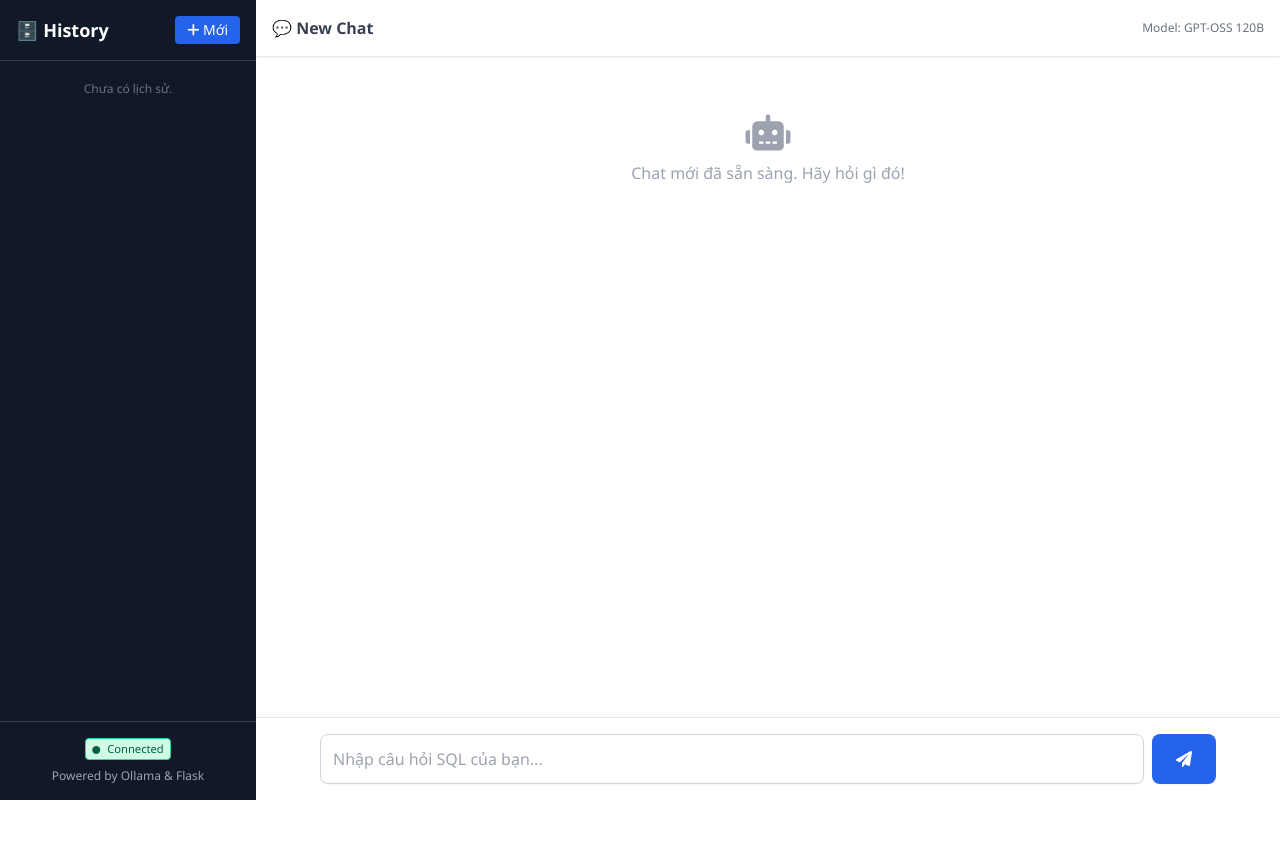
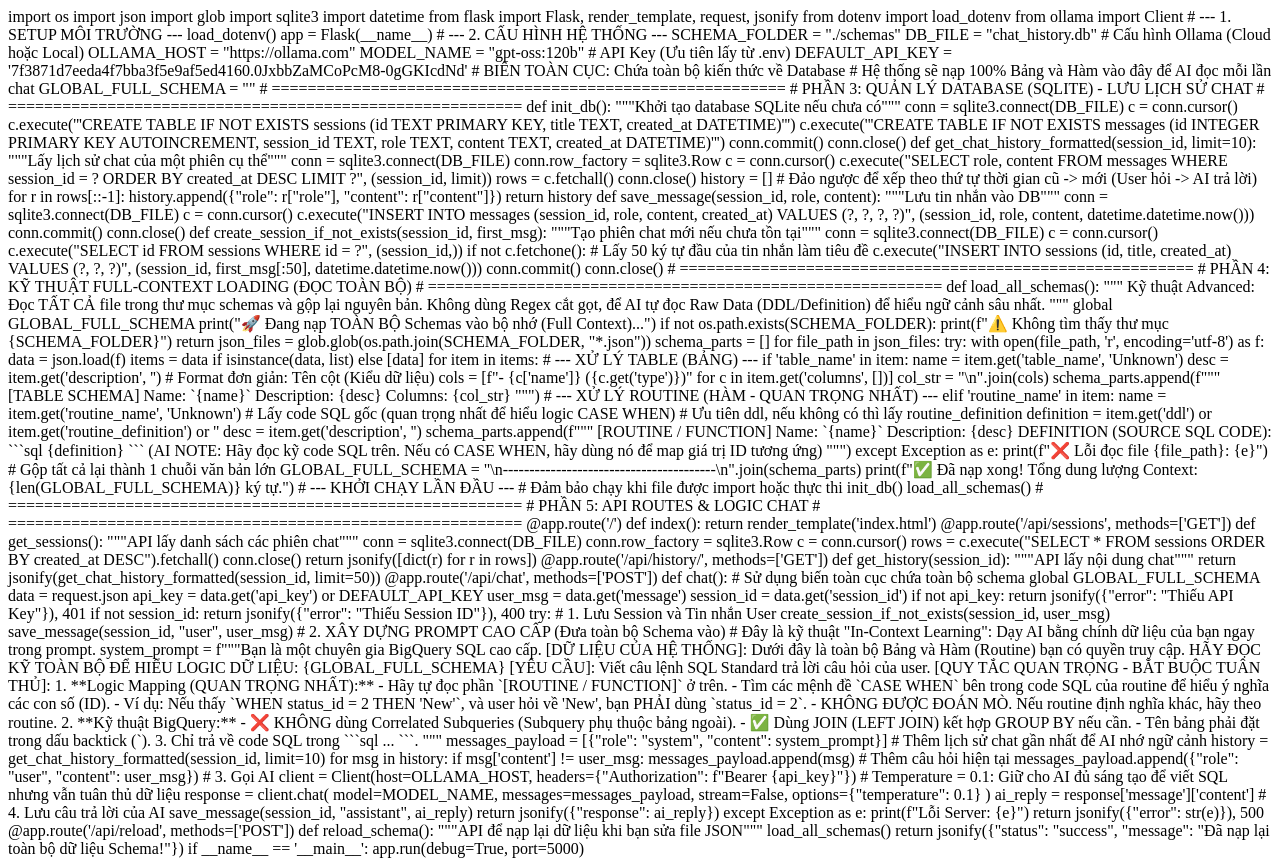
Before and after one commit to AnT2003/text_to_sql_rag, a Flask app: page / in a window 1280 px wide. Before the commit the page ends 800 px from the top, so only its background shows below. Run offline with Flask 3, Linux system fonts and the light colour scheme; data that the repository does not hold is empty; some libraries are stand-ins or nearby versions.

Commit message:
Update index.html

````diff
--- a/templates/index.html
+++ b/templates/index.html
@@ -1,300 +1,258 @@
-<!DOCTYPE html>
-<html lang="vi">
-<head>
-    <meta charset="UTF-8">
-    <meta name="viewport" content="width=device-width, initial-scale=1.0">
-    <title>SQL Assistant Pro</title>
-    <script src="https://cdn.tailwindcss.com"></script>
-    <script src="https://cdn.jsdelivr.net/npm/marked/marked.min.js"></script>
-    <link rel="stylesheet" href="https://cdnjs.cloudflare.com/ajax/libs/font-awesome/6.0.0/css/all.min.css">
-    <style>
-        body { font-family: 'Segoe UI', Tahoma, Geneva, Verdana, sans-serif; }
-        pre { background: #2d2d2d; color: #ccc; padding: 10px; border-radius: 6px; overflow-x: auto; }
-        /* Scrollbar custom */
-        ::-webkit-scrollbar { width: 8px; }
-        ::-webkit-scrollbar-track { background: #f1f1f1; }
-        ::-webkit-scrollbar-thumb { background: #888; border-radius: 4px; }
-        ::-webkit-scrollbar-thumb:hover { background: #555; }
+import os
+import json
+import glob
+import sqlite3
+import datetime
+from flask import Flask, render_template, request, jsonify
+from dotenv import load_dotenv
+from ollama import Client
 
-        .status-badge { font-size: 0.7rem; padding: 2px 6px; border-radius: 4px; }
-        .status-online { background: #d1fae5; color: #065f46; border: 1px solid #34d399; }
-        .status-offline { background: #fee2e2; color: #991b1b; border: 1px solid #f87171; }
-    </style>
-</head>
-<body class="bg-gray-100 h-screen flex">
+# --- 1. SETUP MÔI TRƯỜNG ---
+load_dotenv()
+app = Flask(__name__)
 
-    <!-- Sidebar -->
-    <div class="w-64 bg-gray-900 text-white flex flex-col h-full shadow-xl">
-        <div class="p-4 border-b border-gray-700 flex justify-between items-center">
-            <h1 class="font-bold text-lg">🗄️ History</h1>
-            <button onclick="createNewSession()" class="text-sm bg-blue-600 hover:bg-blue-500 px-3 py-1 rounded transition" title="New Chat">
-                <i class="fas fa-plus"></i> Mới
-            </button>
-        </div>
+# --- 2. CẤU HÌNH HỆ THỐNG ---
+SCHEMA_FOLDER = "./schemas"
+DB_FILE = "chat_history.db"
+# Cấu hình Ollama (Cloud hoặc Local)
+OLLAMA_HOST = "https://ollama.com"
+MODEL_NAME = "gpt-oss:120b"
+# API Key (Ưu tiên lấy từ .env)
+DEFAULT_API_KEY = '7f3871d7eeda4f7bba3f5e9af5ed4160.0JxbbZaMCoPcM8-0gGKIcdNd'
 
-        <div id="sessionList" class="flex-1 overflow-y-auto p-2 space-y-1">
-            <div class="p-3 text-gray-500 text-xs text-center">Đang tải...</div>
-        </div>
+# BIẾN TOÀN CỤC: Chứa toàn bộ kiến thức về Database
+# Hệ thống sẽ nạp 100% Bảng và Hàm vào đây để AI đọc mỗi lần chat
+GLOBAL_FULL_SCHEMA = ""
 
-        <div class="p-4 border-t border-gray-700 text-xs text-gray-400 text-center">
-            <div id="connectionStatus" class="mb-2 status-badge status-offline inline-block">
-                <i class="fas fa-circle text-[8px] mr-1"></i> Disconnected
-            </div>
-            <div>Powered by Ollama & Flask</div>
-        </div>
-    </div>
+# =========================================================
+#  PHẦN 3: QUẢN LÝ DATABASE (SQLITE) - LƯU LỊCH SỬ CHAT
+# =========================================================
+def init_db():
+    """Khởi tạo database SQLite nếu chưa có"""
+    conn = sqlite3.connect(DB_FILE)
+    c = conn.cursor()
+    c.execute('''CREATE TABLE IF NOT EXISTS sessions
+                 (id TEXT PRIMARY KEY, title TEXT, created_at DATETIME)''')
+    c.execute('''CREATE TABLE IF NOT EXISTS messages
+                 (id INTEGER PRIMARY KEY AUTOINCREMENT, session_id TEXT, role TEXT, content TEXT, created_at DATETIME)''')
+    conn.commit()
+    conn.close()
 
-    <!-- Main Chat Area -->
-    <div class="flex-1 flex flex-col h-full bg-white relative">
+def get_chat_history_formatted(session_id, limit=10):
+    """Lấy lịch sử chat của một phiên cụ thể"""
+    conn = sqlite3.connect(DB_FILE)
+    conn.row_factory = sqlite3.Row
+    c = conn.cursor()
+    c.execute("SELECT role, content FROM messages WHERE session_id = ? ORDER BY created_at DESC LIMIT ?", (session_id, limit))
+    rows = c.fetchall()
+    conn.close()
 
-        <div class="bg-white shadow-sm p-4 border-b flex justify-between items-center z-10">
-            <h2 class="font-semibold text-gray-700" id="chatTitle">💬 New Chat</h2>
-            <div class="text-xs text-gray-500 flex items-center gap-2">
-                <span>Model: GPT-OSS 120B</span>
-            </div>
-        </div>
+    history = []
+    # Đảo ngược để xếp theo thứ tự thời gian cũ -> mới (User hỏi -> AI trả lời)
+    for r in rows[::-1]:
+        history.append({"role": r["role"], "content": r["content"]})
+    return history
 
-        <div id="chatBox" class="flex-1 p-4 overflow-y-auto space-y-4 pb-24">
-            <div class="text-center text-gray-400 mt-10">
-                <i class="fas fa-robot text-4xl mb-2"></i><br>
-                Chọn một đoạn chat cũ hoặc tạo mới để bắt đầu.
-            </div>
-        </div>
+def save_message(session_id, role, content):
+    """Lưu tin nhắn vào DB"""
+    conn = sqlite3.connect(DB_FILE)
+    c = conn.cursor()
+    c.execute("INSERT INTO messages (session_id, role, content, created_at) VALUES (?, ?, ?, ?)",
+              (session_id, role, content, datetime.datetime.now()))
+    conn.commit()
+    conn.close()
 
-        <div class="absolute bottom-0 w-full bg-white p-4 border-t">
-            <div class="max-w-4xl mx-auto flex gap-2">
-                <input type="text" id="userInput"
-                    class="flex-1 border border-gray-300 rounded-lg p-3 focus:outline-none focus:ring-2 focus:ring-blue-500 shadow-sm"
-                    placeholder="Nhập câu hỏi SQL của bạn...">
-                <button onclick="sendMessage()"
-                    class="bg-blue-600 text-white px-6 rounded-lg font-semibold hover:bg-blue-700 transition shadow-sm">
-                    <i class="fas fa-paper-plane"></i>
-                </button>
-            </div>
-        </div>
-    </div>
+def create_session_if_not_exists(session_id, first_msg):
+    """Tạo phiên chat mới nếu chưa tồn tại"""
+    conn = sqlite3.connect(DB_FILE)
+    c = conn.cursor()
+    c.execute("SELECT id FROM sessions WHERE id = ?", (session_id,))
+    if not c.fetchone():
+        # Lấy 50 ký tự đầu của tin nhắn làm tiêu đề
+        c.execute("INSERT INTO sessions (id, title, created_at) VALUES (?, ?, ?)",
+                  (session_id, first_msg[:50], datetime.datetime.now()))
+        conn.commit()
+    conn.close()
 
-    <script>
-        let currentSessionId = null;
-        let isOfflineMode = false;
+# =========================================================
+#  PHẦN 4: KỸ THUẬT FULL-CONTEXT LOADING (ĐỌC TOÀN BỘ)
+# =========================================================
+def load_all_schemas():
+    """
+    Kỹ thuật Advanced: Đọc TẤT CẢ file trong thư mục schemas và gộp lại nguyên bản.
+    Không dùng Regex cắt gọt, để AI tự đọc Raw Data (DDL/Definition) để hiểu ngữ cảnh sâu nhất.
+    """
+    global GLOBAL_FULL_SCHEMA
+    print("🚀 Đang nạp TOÀN BỘ Schemas vào bộ nhớ (Full Context)...")
 
-        // CẤU HÌNH API BASE URL
-        const API_BASE = (window.location.protocol === 'file:' || window.location.origin === 'null' || window.location.href.startsWith('blob:'))
-            ? 'http://127.0.0.1:5000'
-            : '';
+    if not os.path.exists(SCHEMA_FOLDER):
+        print(f"⚠️ Không tìm thấy thư mục {SCHEMA_FOLDER}")
+        return
 
-        document.addEventListener("DOMContentLoaded", () => {
-            loadSessions();
-            createNewSession();
-        });
+    json_files = glob.glob(os.path.join(SCHEMA_FOLDER, "*.json"))
+    schema_parts = []
 
-        function updateConnectionStatus(isOnline) {
-            const el = document.getElementById('connectionStatus');
-            if (isOnline) {
-                el.className = 'mb-2 status-badge status-online inline-block';
-                el.innerHTML = '<i class="fas fa-circle text-[8px] mr-1"></i> Connected';
-                isOfflineMode = false;
-            } else {
-                el.className = 'mb-2 status-badge status-offline inline-block';
-                el.innerHTML = '<i class="fas fa-exclamation-triangle text-[8px] mr-1"></i> No Backend';
-                isOfflineMode = true;
-            }
-        }
+    for file_path in json_files:
+        try:
+            with open(file_path, 'r', encoding='utf-8') as f:
+                data = json.load(f)
+                items = data if isinstance(data, list) else [data]
 
-        function generateUUID() {
-            return 'xxxxxxxx-xxxx-4xxx-yxxx-xxxxxxxxxxxx'.replace(/[xy]/g, function(c) {
-                var r = Math.random() * 16 | 0, v = c == 'x' ? r : (r & 0x3 | 0x8);
-                return v.toString(16);
-            });
-        }
+                for item in items:
+                    # --- XỬ LÝ TABLE (BẢNG) ---
+                    if 'table_name' in item:
+                        name = item.get('table_name', 'Unknown')
+                        desc = item.get('description', '')
+                        # Format đơn giản: Tên cột (Kiểu dữ liệu)
+                        cols = [f"- {c['name']} ({c.get('type')})" for c in item.get('columns', [])]
+                        col_str = "\n".join(cols)
 
-        function createNewSession() {
-            currentSessionId = generateUUID();
-            document.getElementById('chatBox').innerHTML = `
-                <div class="text-center text-gray-400 mt-10">
-                    <i class="fas fa-robot text-4xl mb-2"></i><br>
-                    Chat mới đã sẵn sàng. Hãy hỏi gì đó!
-                    ${isOfflineMode ? '<div class="text-xs text-red-400 mt-2">(Đang chạy chế độ Demo Offline)</div>' : ''}
-                </div>`;
-            document.getElementById('chatTitle').innerText = "💬 New Chat";
-            document.querySelectorAll('.session-item').forEach(el => el.classList.remove('bg-gray-700'));
-        }
+                        schema_parts.append(f"""
+[TABLE SCHEMA]
+Name: `{name}`
+Description: {desc}
+Columns:
+{col_str}
+""")
 
-        async function loadSessions() {
-            const container = document.getElementById('sessionList');
-            try {
-                const res = await fetch(`${API_BASE}/api/sessions`);
-                // Nếu server trả về lỗi (như 500), throw error để hiển thị
-                if (!res.ok) {
-                     throw new Error(`Server Error: ${res.status} ${res.statusText}`);
-                }
+                    # --- XỬ LÝ ROUTINE (HÀM - QUAN TRỌNG NHẤT) ---
+                    elif 'routine_name' in item:
+                        name = item.get('routine_name', 'Unknown')
+                        # Lấy code SQL gốc (quan trọng nhất để hiểu logic CASE WHEN)
+                        # Ưu tiên ddl, nếu không có thì lấy routine_definition
+                        definition = item.get('ddl') or item.get('routine_definition') or ''
+                        desc = item.get('description', '')
 
-                const sessions = await res.json();
-                updateConnectionStatus(true); // Kết nối thành công
-                renderSessionList(sessions);
-            } catch (e) {
-                console.warn("Session load failed:", e);
-                // Chỉ switch sang offline nếu là lỗi mạng (Failed to fetch)
-                if (e.message.includes('Failed to fetch') || e.message.includes('NetworkError') || e.message.includes('Network request failed')) {
-                     updateConnectionStatus(false);
-                     const mockSessions = [
-                        { id: 'mock-1', title: 'Phân tích doanh thu tháng 10 (Demo)' },
-                        { id: 'mock-2', title: 'Truy vấn khách hàng VIP (Demo)' }
-                    ];
-                    renderSessionList(mockSessions);
-                } else {
-                    // Lỗi server (500, 404, etc) thì báo lỗi cụ thể
-                    container.innerHTML = `<div class="p-3 text-red-400 text-xs text-center border border-red-800 rounded mx-2 bg-red-900/20">Lỗi: ${e.message}</div>`;
-                }
-            }
-        }
+                        schema_parts.append(f"""
+[ROUTINE / FUNCTION]
+Name: `{name}`
+Description: {desc}
+DEFINITION (SOURCE SQL CODE):
+```sql
+{definition}
+```
+(AI NOTE: Hãy đọc kỹ code SQL trên. Nếu có CASE WHEN, hãy dùng nó để map giá trị ID tương ứng)
+""")
 
-        function renderSessionList(sessions) {
-            const container = document.getElementById('sessionList');
-            container.innerHTML = '';
+        except Exception as e:
+            print(f"❌ Lỗi đọc file {file_path}: {e}")
 
-            if (sessions.length === 0) {
-                container.innerHTML = '<div class="p-3 text-gray-500 text-xs text-center">Chưa có lịch sử.</div>';
-                return;
-            }
+    # Gộp tất cả lại thành 1 chuỗi văn bản lớn
+    GLOBAL_FULL_SCHEMA = "\n----------------------------------------\n".join(schema_parts)
+    print(f"✅ Đã nạp xong! Tổng dung lượng Context: {len(GLOBAL_FULL_SCHEMA)} ký tự.")
 
-            sessions.forEach(s => {
-                const div = document.createElement('div');
-                div.className = `session-item p-3 rounded cursor-pointer hover:bg-gray-700 transition text-sm truncate ${s.id === currentSessionId ? 'bg-gray-700' : ''}`;
-                div.innerText = s.title || "Không có tiêu đề";
-                div.onclick = () => isOfflineMode ? alert("Chế độ Demo: Không thể tải chi tiết chat thực.") : loadChatHistory(s.id, s.title);
-                container.appendChild(div);
-            });
-        }
+# --- KHỞI CHẠY LẦN ĐẦU ---
+# Đảm bảo chạy khi file được import hoặc thực thi
+init_db()
+load_all_schemas()
 
-        async function loadChatHistory(sessionId, title) {
-            // Cho phép load lại kể cả khi đang offline để retry
-            // if (isOfflineMode) return;
+# =========================================================
+#  PHẦN 5: API ROUTES & LOGIC CHAT
+# =========================================================
 
-            currentSessionId = sessionId;
-            document.getElementById('chatTitle').innerText = "💬 " + title;
-            document.getElementById('chatBox').innerHTML = '<div class="text-center text-gray-500 mt-10">Đang tải lịch sử...</div>';
+@app.route('/')
+def index():
+    return render_template('index.html')
 
-            document.querySelectorAll('.session-item').forEach(el => el.classList.remove('bg-gray-700'));
-            loadSessions();
+@app.route('/api/sessions', methods=['GET'])
+def get_sessions():
+    """API lấy danh sách các phiên chat"""
+    conn = sqlite3.connect(DB_FILE)
+    conn.row_factory = sqlite3.Row
+    c = conn.cursor()
+    rows = c.execute("SELECT * FROM sessions ORDER BY created_at DESC").fetchall()
+    conn.close()
+    return jsonify([dict(r) for r in rows])
 
-            try {
-                const res = await fetch(`${API_BASE}/api/history/${sessionId}`);
-                if (!res.ok) throw new Error(`HTTP ${res.status}`);
-                const messages = await res.json();
+@app.route('/api/history/<session_id>', methods=['GET'])
+def get_history(session_id):
+    """API lấy nội dung chat"""
+    return jsonify(get_chat_history_formatted(session_id, limit=50))
 
-                const chatBox = document.getElementById('chatBox');
-                chatBox.innerHTML = '';
+@app.route('/api/chat', methods=['POST'])
+def chat():
+    # Sử dụng biến toàn cục chứa toàn bộ schema
+    global GLOBAL_FULL_SCHEMA
 
-                if (messages.length === 0) {
-                     chatBox.innerHTML = '<div class="text-center text-gray-400 mt-10">Chat trống.</div>';
-                }
+    data = request.json
+    api_key = data.get('api_key') or DEFAULT_API_KEY
+    user_msg = data.get('message')
+    session_id = data.get('session_id')
 
-                messages.forEach(msg => {
-                    appendMessage(msg.role === 'user' ? 'user' : 'bot', msg.content);
-                });
+    if not api_key: return jsonify({"error": "Thiếu API Key"}), 401
+    if not session_id: return jsonify({"error": "Thiếu Session ID"}), 400
 
-            } catch(e) {
-                console.error("Lỗi load history:", e);
-                document.getElementById('chatBox').innerHTML = `<div class="text-center text-red-500 mt-10">❌ Lỗi tải lịch sử chat: ${e.message}</div>`;
-            }
-        }
+    try:
+        # 1. Lưu Session và Tin nhắn User
+        create_session_if_not_exists(session_id, user_msg)
+        save_message(session_id, "user", user_msg)
 
-        async function sendMessage() {
-            const input = document.getElementById('userInput');
-            const text = input.value.trim();
-            if (!text || !currentSessionId) return;
+        # 2. XÂY DỰNG PROMPT CAO CẤP (Đưa toàn bộ Schema vào)
+        # Đây là kỹ thuật "In-Context Learning": Dạy AI bằng chính dữ liệu của bạn ngay trong prompt.
+        system_prompt = f"""Bạn là một chuyên gia BigQuery SQL cao cấp.
 
-            appendMessage('user', text);
-            input.value = '';
-            const loadingId = appendMessage('bot', '...', true);
+[DỮ LIỆU CỦA HỆ THỐNG]:
+Dưới đây là toàn bộ Bảng và Hàm (Routine) bạn có quyền truy cập.
+HÃY ĐỌC KỸ TOÀN BỘ ĐỂ HIỂU LOGIC DỮ LIỆU:
 
-            // BỎ CHECK isOfflineMode Ở ĐÂY để luôn thử gọi API thật
-            // Nếu gọi thất bại, catch block bên dưới sẽ xử lý
+{GLOBAL_FULL_SCHEMA}
 
-            try {
-                const res = await fetch(`${API_BASE}/api/chat`, {
-                    method: 'POST',
-                    headers: {'Content-Type': 'application/json'},
-                    body: JSON.stringify({
-                        session_id: currentSessionId,
-                        message: text
-                    })
-                });
+[YÊU CẦU]:
+Viết câu lệnh SQL Standard trả lời câu hỏi của user.
 
-                // Nếu thành công (có thể trước đó offline), chuyển lại sang online
-                if (res.ok && isOfflineMode) {
-                    updateConnectionStatus(true);
-                }
+[QUY TẮC QUAN TRỌNG - BẮT BUỘC TUÂN THỦ]:
+1. **Logic Mapping (QUAN TRỌNG NHẤT):**
+   - Hãy tự đọc phần `[ROUTINE / FUNCTION]` ở trên.
+   - Tìm các mệnh đề `CASE WHEN` bên trong code SQL của routine để hiểu ý nghĩa các con số (ID).
+   - Ví dụ: Nếu thấy `WHEN status_id = 2 THEN 'New'`, và user hỏi về 'New', bạn PHẢI dùng `status_id = 2`.
+   - KHÔNG ĐƯỢC ĐOÁN MÒ. Nếu routine định nghĩa khác, hãy theo routine.
 
-                // Cố gắng đọc JSON lỗi từ server nếu có
-                let data;
-                try {
-                    data = await res.json();
-                } catch (jsonErr) {
-                    data = { error: `Server Error ${res.status}: ${res.statusText}` };
-                }
+2. **Kỹ thuật BigQuery:**
+   - ❌ KHÔNG dùng Correlated Subqueries (Subquery phụ thuộc bảng ngoài).
+   - ✅ Dùng JOIN (LEFT JOIN) kết hợp GROUP BY nếu cần.
+   - Tên bảng phải đặt trong dấu backtick (`).
 
-                document.getElementById(loadingId).remove();
+3. Chỉ trả về code SQL trong ```sql ... ```.
+"""
 
-                if (!res.ok) {
-                    // Lỗi từ Server trả về (VD: 500, 400) -> HIỂN THỊ CHI TIẾT
-                    console.error("Server Error Response:", data);
-                    appendMessage('bot', `❌ **Lỗi Server (${res.status}):**\n\`${data.error || JSON.stringify(data)}\``);
-                } else {
-                    // Thành công
-                    if (data.error) {
-                         appendMessage('bot', '❌ Lỗi: ' + data.error);
-                    } else {
-                        appendMessage('bot', data.response);
-                        loadSessions();
-                    }
-                }
-            } catch (e) {
-                // Chỉ khi lỗi mạng (Network Error / Failed to fetch) mới hiển thị thông báo offline/demo
-                document.getElementById(loadingId).remove();
-                console.error("Network Error:", e);
+        messages_payload = [{"role": "system", "content": system_prompt}]
 
-                if (e.message.includes('Failed to fetch') || e.message.includes('NetworkError')) {
-                    updateConnectionStatus(false);
-                    const mockReply = `⚠️ **Kết nối thất bại!**\n\nKhông thể gọi API Backend. Vui lòng kiểm tra:\n1. Server Python đã chạy chưa? (\`python app.py\`)\n2. Server có đang bị lỗi và crash không?\n\n_Giả lập câu trả lời demo:_\n\`\`\`sql\nSELECT * FROM demo WHERE id = 1;\n\`\`\``;
-                    appendMessage('bot', mockReply);
-                } else {
-                    // Các lỗi khác (Javascript logic)
-                    appendMessage('bot', `❌ **Lỗi Client:**\n\`${e.message}\``);
-                }
-            }
-        }
+        # Thêm lịch sử chat gần nhất để AI nhớ ngữ cảnh
+        history = get_chat_history_formatted(session_id, limit=10)
+        for msg in history:
+            if msg['content'] != user_msg:
+                messages_payload.append(msg)
 
-        function appendMessage(role, text, isLoading = false) {
-            const chatBox = document.getElementById('chatBox');
-            if (chatBox.innerText.includes("Chọn một đoạn chat cũ") || chatBox.innerText.includes("Chat mới đã sẵn sàng")) {
-                chatBox.innerHTML = '';
-            }
+        # Thêm câu hỏi hiện tại
+        messages_payload.append({"role": "user", "content": user_msg})
 
-            const div = document.createElement('div');
-            div.id = isLoading ? 'loading-msg' : '';
-            div.className = `flex ${role === 'user' ? 'justify-end' : 'justify-start'}`;
+        # 3. Gọi AI
+        client = Client(host=OLLAMA_HOST, headers={"Authorization": f"Bearer {api_key}"})
 
-            let innerHTML = '';
-            if (isLoading) {
-                innerHTML = `<div class="bg-gray-200 text-gray-500 px-4 py-2 rounded-lg italic text-sm">Đang suy nghĩ...</div>`;
-            } else if (role === 'user') {
-                innerHTML = `<div class="bg-blue-600 text-white px-4 py-2 rounded-lg max-w-[80%] shadow-md whitespace-pre-wrap">${text}</div>`;
-            } else {
-                const parsed = marked.parse(text);
-                innerHTML = `<div class="bg-white border border-gray-200 text-gray-800 px-4 py-2 rounded-lg max-w-[90%] shadow-sm prose prose-sm overflow-hidden">${parsed}</div>`;
-            }
+        # Temperature = 0.1: Giữ cho AI đủ sáng tạo để viết SQL nhưng vẫn tuân thủ dữ liệu
+        response = client.chat(
+            model=MODEL_NAME,
+            messages=messages_payload,
+            stream=False,
+            options={"temperature": 0.1}
+        )
 
-            div.innerHTML = innerHTML;
-            chatBox.appendChild(div);
-            chatBox.scrollTop = chatBox.scrollHeight;
-            return div.id;
-        }
+        ai_reply = response['message']['content']
 
-        document.getElementById('userInput').addEventListener('keypress', (e) => {
-            if (e.key === 'Enter') sendMessage();
-        });
-    </script>
-</body>
-</html>
+        # 4. Lưu câu trả lời của AI
+        save_message(session_id, "assistant", ai_reply)
+
+        return jsonify({"response": ai_reply})
+
+    except Exception as e:
+        print(f"Lỗi Server: {e}")
+        return jsonify({"error": str(e)}), 500
+
+@app.route('/api/reload', methods=['POST'])
+def reload_schema():
+    """API để nạp lại dữ liệu khi bạn sửa file JSON"""
+    load_all_schemas()
+    return jsonify({"status": "success", "message": "Đã nạp lại toàn bộ dữ liệu Schema!"})
+
+if __name__ == '__main__':
+    app.run(debug=True, port=5000)
````
